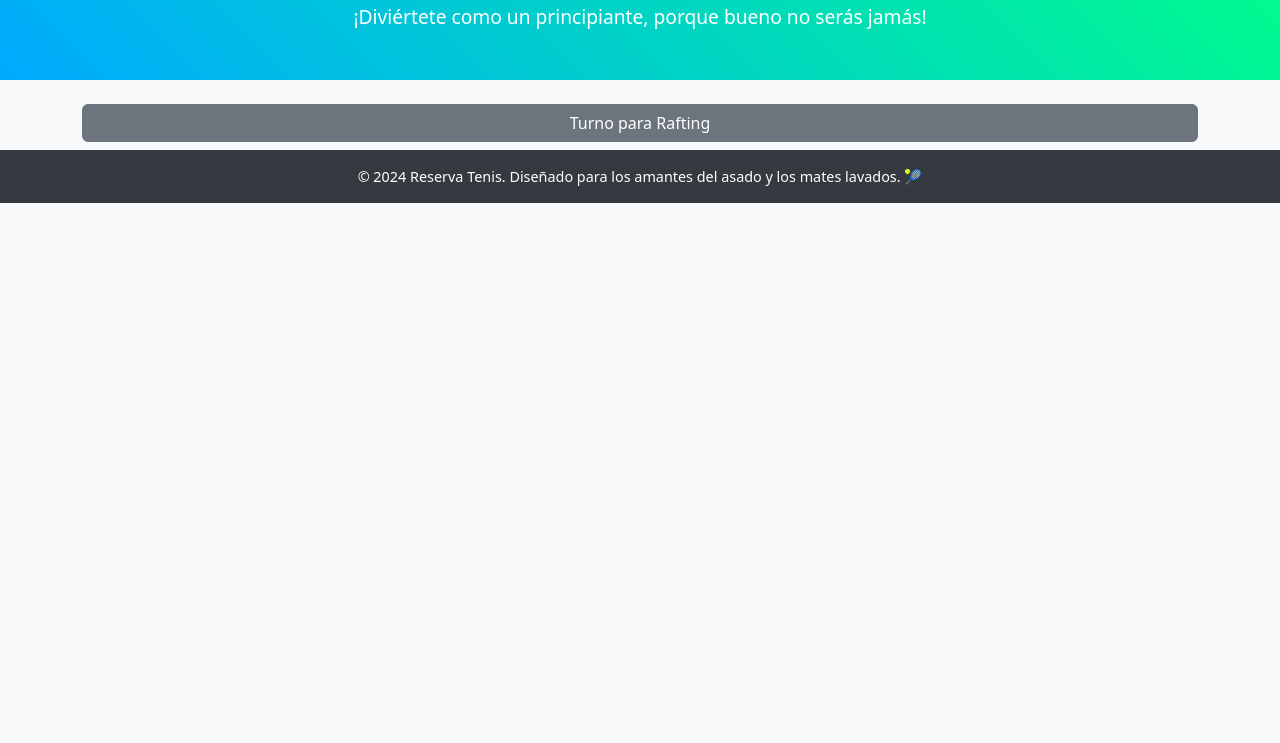
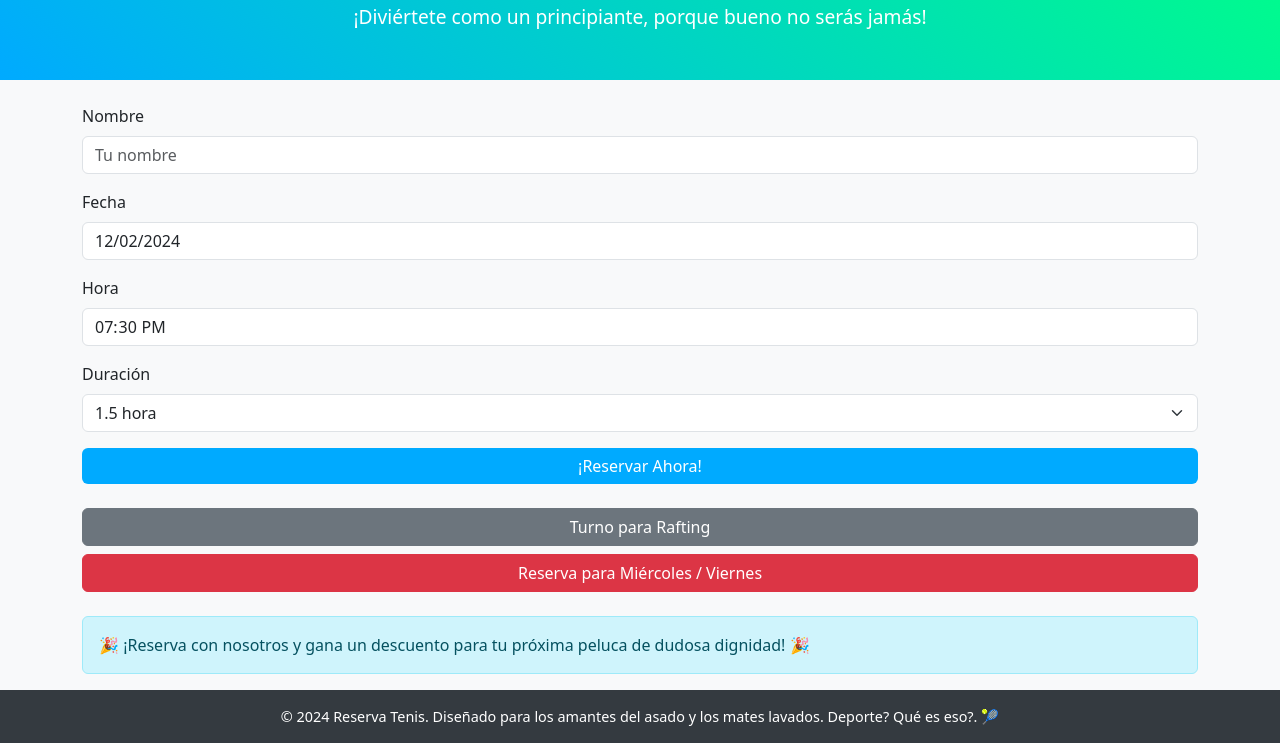
Before and after one commit to papol81/jp_mary, a website: page index_2.html in a window 1280 px wide. Shown: the part 85-828 px from the top of the page. Before the commit the page ends 800 px from the top, so only its background shows below. Drawn offline with nearby package versions, Linux system fonts and the light colour scheme.

Commit message:
Update index_2.html

```diff
--- a/index_2.html
+++ b/index_2.html
@@ -46,7 +46,38 @@
     </header>
 
     <main class="container mt-4">
-        <button id="rafting-btn" class="btn btn-secondary w-100 mb-2" data-bs-toggle="modal" data-bs-target="#raftingModal">Turno para Rafting</button>
+        <form id="reservation-form">
+            <div class="mb-3">
+                <label for="name" class="form-label">Nombre</label>
+                <input type="text" class="form-control" id="name" placeholder="Tu nombre" required>
+            </div>
+            <div class="mb-3">
+                <label for="date" class="form-label">Fecha</label>
+                <input type="date" class="form-control" id="date" required readonly>
+            </div>
+            <div class="mb-3">
+                <label for="time" class="form-label">Hora</label>
+                <input type="time" class="form-control" id="time" value="19:30" readonly>
+            </div>
+            <div class="mb-3">
+                <label for="duration" class="form-label">Duración</label>
+                <select class="form-select" id="duration" required>
+                    <option value="1" selected>1.5 hora</option>
+                    <option value="2">2 horas</option>
+                    <option value="3">3 horas</option>
+                </select>
+            </div>
+            <button type="submit" class="btn btn-primary w-100">¡Reservar Ahora!</button>
+        </form>
+
+        <div class="mt-4">
+            <button id="rafting-btn" class="btn btn-secondary w-100 mb-2" data-bs-toggle="modal" data-bs-target="#raftingModal">Turno para Rafting</button>
+            <button id="error-btn" class="btn btn-danger w-100">Reserva para Miércoles / Viernes</button>
+        </div>
+
+        <div class="alert alert-info mt-4" role="alert">
+            🎉 ¡Reserva con nosotros y gana un descuento para tu próxima peluca de dudosa dignidad! 🎉
+        </div>
     </main>
 
     <!-- Modal para Rafting -->
@@ -69,12 +100,71 @@
     </div>
 
     <footer>
-        © 2024 Reserva Tenis. Diseñado para los amantes del asado y los mates lavados. 🎾
+        © 2024 Reserva Tenis. Diseñado para los amantes del asado y los mates lavados. Deporte? Qué es eso?. 🎾
     </footer>
 
     <!-- Bootstrap JS -->
     <script src="https://cdn.jsdelivr.net/npm/bootstrap@5.3.0/dist/js/bootstrap.bundle.min.js"></script>
     <script>
+        // Configura automáticamente la fecha al próximo martes o jueves
+        function getNextTuesdayOrThursday() {
+            const today = new Date();
+            const day = today.getDay(); // 0 = Domingo, 1 = Lunes, ..., 6 = Sábado
+            let daysToAdd;
+
+            if (day <= 2) {
+                daysToAdd = 1 - day; // Martes más cercano
+            } else if (day <= 4) {
+                daysToAdd = 3 - day; // Jueves más cercano
+            } else {
+                daysToAdd = (day === 5 || day === 6) ? 8 - day : 2; // Próximo martes
+            }
+
+            const nextDate = new Date();
+            nextDate.setDate(today.getDate() + daysToAdd);
+            return nextDate.toISOString().split('T')[0]; // Formato YYYY-MM-DD
+        }
+
+        // Establecer la fecha predeterminada
+        document.getElementById('date').value = getNextTuesdayOrThursday();
+
+        // Lista de mensajes aleatorios
+        const randomMessages = [
+            "Momento, Susi está haciendo 112 reservas",
+            "Aguarde, Beto se está cambiando la peluca",
+            "Espere, Flor está charlando",
+            "ALBERTOOOO",
+            "Bueno juntamoooos",
+            "No desespere, Facu está preparando brownie",
+            "Mejor jugar al tenis, el rafting es una cagada",
+            "No siempre guascazo es lo que uno cree",
+            "Posho y poio son lo mismo",
+            "Los cuernitos son mejores que las tortitas",
+            "Meli, bajá el volumen de tu música",
+            "Espere por favor, a la Gi le duele el hombro"
+        ];
+
+        // Función para obtener un mensaje aleatorio sin repetir
+        function getUniqueRandomMessages(messages, count) {
+            const shuffled = [...messages].sort(() => 0.5 - Math.random());
+            return shuffled.slice(0, count);
+        }
+
+        // Capturamos el formulario y evitamos su envío predeterminado
+        document.getElementById('reservation-form').addEventListener('submit', function(event) {
+            event.preventDefault();
+
+            // Obtener dos mensajes únicos aleatorios
+            const uniqueMessages = getUniqueRandomMessages(randomMessages, 2);
+
+            // Mostrar los mensajes en orden
+            uniqueMessages.forEach(message => alert(message));
+
+            // Mostrar el mensaje final
+            alert("Reserva finalmente realizada");
+        });
+
+
         const raftingModal = document.getElementById('raftingModal');
         const raftingVideo = document.getElementById('raftingVideo');
 
@@ -88,6 +178,14 @@
         raftingModal.addEventListener('hide.bs.modal', () => {
             raftingVideo.pause();
         });
+
+
+        // Botón "Reserva para Miércoles / Jueves"
+        document.getElementById('error-btn').addEventListener('click', function() {
+
+            alert("Esto se va a poner feo...");
+            window.open("https://i.pinimg.com/736x/5d/33/a1/5d33a10d3d20c73125e66a1f3cb4a974.jpg", "_self");
+        });
     </script>
 </body>
 </html>
```
